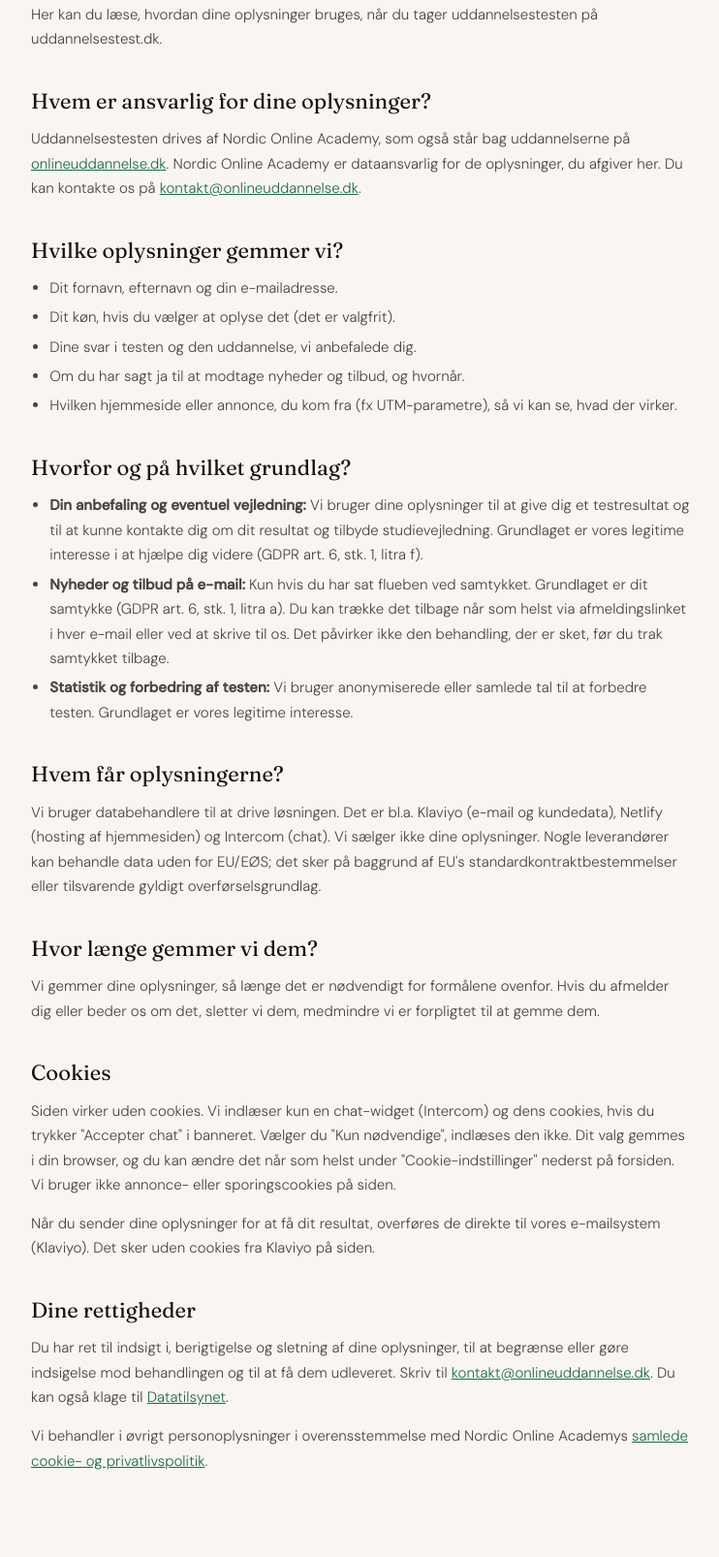
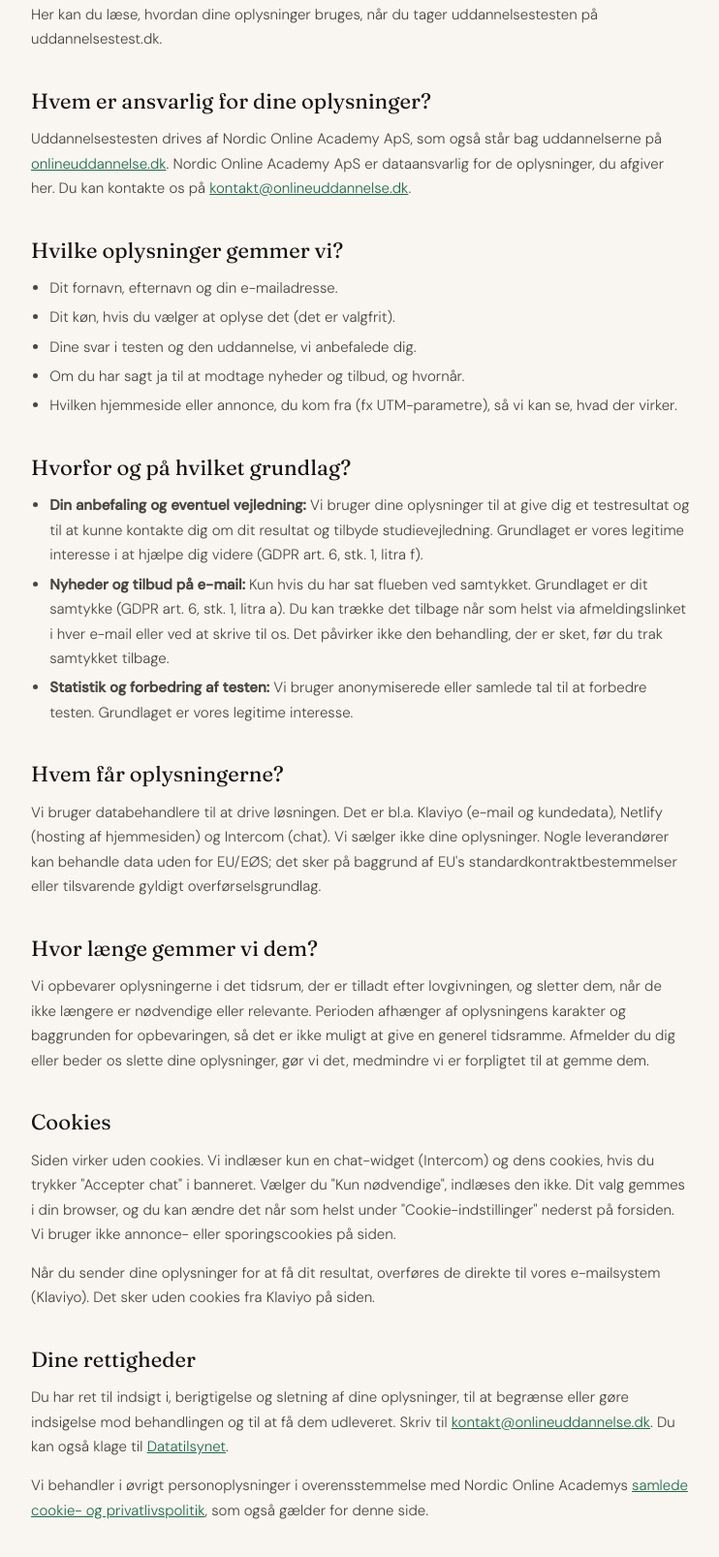
Before and after one commit to nordiconlineacademy/uddannelsestest, a plain HTML site: page privatliv.html in a window 1280 px wide. Shown: the part 212-1818 px from the top of the page at 97% size, without its empty margins (268-1010 px from the left). Drawn offline with Linux system fonts and the light colour scheme.

Commit message:
Privatlivspolitik: dataansvarlig Nordic Online Academy ApS og samme opbevaringsformulering som onlineuddannelse.dk
Co-Authored-By: Claude Sonnet 5.5 <noreply@anthropic.com>

```diff
--- a/privatliv.html
+++ b/privatliv.html
@@ -34,7 +34,7 @@ li { margin-bottom:.3rem; }
   <p>Her kan du læse, hvordan dine oplysninger bruges, når du tager uddannelsestesten på uddannelsestest.dk.</p>
 
   <h2>Hvem er ansvarlig for dine oplysninger?</h2>
-  <p>Uddannelsestesten drives af Nordic Online Academy, som også står bag uddannelserne på <a href="https://onlineuddannelse.dk" target="_blank" rel="noopener">onlineuddannelse.dk</a>. Nordic Online Academy er dataansvarlig for de oplysninger, du afgiver her. Du kan kontakte os på <a href="mailto:kontakt@onlineuddannelse.dk">kontakt@onlineuddannelse.dk</a>.</p>
+  <p>Uddannelsestesten drives af Nordic Online Academy ApS, som også står bag uddannelserne på <a href="https://onlineuddannelse.dk" target="_blank" rel="noopener">onlineuddannelse.dk</a>. Nordic Online Academy ApS er dataansvarlig for de oplysninger, du afgiver her. Du kan kontakte os på <a href="mailto:kontakt@onlineuddannelse.dk">kontakt@onlineuddannelse.dk</a>.</p>
 
   <h2>Hvilke oplysninger gemmer vi?</h2>
   <ul>
@@ -56,7 +56,7 @@ li { margin-bottom:.3rem; }
   <p>Vi bruger databehandlere til at drive løsningen. Det er bl.a. Klaviyo (e-mail og kundedata), Netlify (hosting af hjemmesiden) og Intercom (chat). Vi sælger ikke dine oplysninger. Nogle leverandører kan behandle data uden for EU/EØS; det sker på baggrund af EU's standardkontraktbestemmelser eller tilsvarende gyldigt overførselsgrundlag.</p>
 
   <h2>Hvor længe gemmer vi dem?</h2>
-  <p>Vi gemmer dine oplysninger, så længe det er nødvendigt for formålene ovenfor. Hvis du afmelder dig eller beder os om det, sletter vi dem, medmindre vi er forpligtet til at gemme dem.</p>
+  <p>Vi opbevarer oplysningerne i det tidsrum, der er tilladt efter lovgivningen, og sletter dem, når de ikke længere er nødvendige eller relevante. Perioden afhænger af oplysningens karakter og baggrunden for opbevaringen, så det er ikke muligt at give en generel tidsramme. Afmelder du dig eller beder os slette dine oplysninger, gør vi det, medmindre vi er forpligtet til at gemme dem.</p>
 
   <h2 id="cookies">Cookies</h2>
   <p>Siden virker uden cookies. Vi indlæser kun en chat-widget (Intercom) og dens cookies, hvis du trykker "Accepter chat" i banneret. Vælger du "Kun nødvendige", indlæses den ikke. Dit valg gemmes i din browser, og du kan ændre det når som helst under "Cookie-indstillinger" nederst på forsiden. Vi bruger ikke annonce- eller sporingscookies på siden.</p>
@@ -65,7 +65,7 @@ li { margin-bottom:.3rem; }
   <h2>Dine rettigheder</h2>
   <p>Du har ret til indsigt i, berigtigelse og sletning af dine oplysninger, til at begrænse eller gøre indsigelse mod behandlingen og til at få dem udleveret. Skriv til <a href="mailto:kontakt@onlineuddannelse.dk">kontakt@onlineuddannelse.dk</a>. Du kan også klage til <a href="https://www.datatilsynet.dk" target="_blank" rel="noopener">Datatilsynet</a>.</p>
 
-  <p>Vi behandler i øvrigt personoplysninger i overensstemmelse med Nordic Online Academys <a href="https://onlineuddannelse.dk/cookie-og-privatlivspolitik/" target="_blank" rel="noopener">samlede cookie- og privatlivspolitik</a>.</p>
+  <p>Vi behandler i øvrigt personoplysninger i overensstemmelse med Nordic Online Academys <a href="https://onlineuddannelse.dk/cookie-og-privatlivspolitik/" target="_blank" rel="noopener">samlede cookie- og privatlivspolitik</a>, som også gælder for denne side.</p>
 </main>
 </body>
 </html>
```
Also changed, not shown: index.html (+2 -2 lines).
